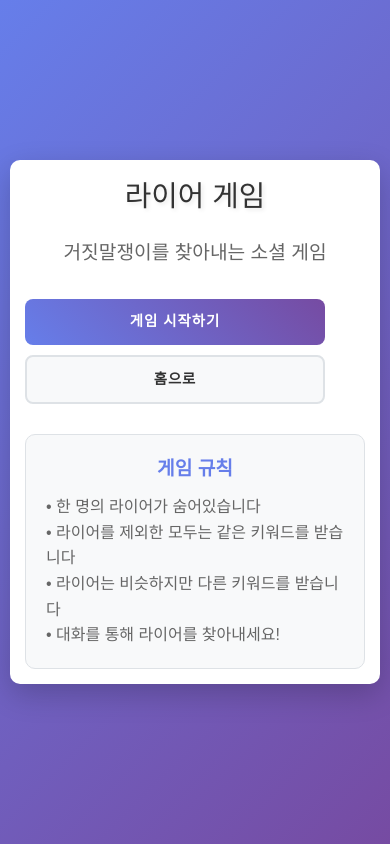
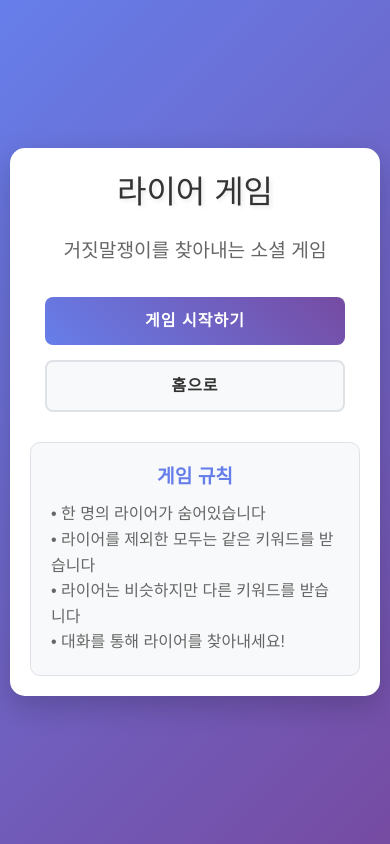
Before and after one commit to SeanMoon1/Liar_game, a React (Create React App) app in the folder liar_game/: page / in a window 390 px wide. Built offline with nearby package versions, Linux system fonts and the light colour scheme; no server answers.

Commit message:
css change

```diff
--- a/liar_game/src/index.css
+++ b/liar_game/src/index.css
@@ -577,13 +577,11 @@ input[type="text"]:focus {
 @media (max-width: 768px) {
   body {
     padding: 10px;
-    min-height: 100vh;
   }
 
   .screen {
     padding: 20px;
     min-height: 500px;
-    border-radius: 10px;
   }
 
   h1 {
@@ -596,29 +594,26 @@ input[type="text"]:focus {
 
   .button-group {
     flex-direction: column;
-    gap: 10px;
+    align-items: center;
   }
 
   .btn {
     width: 100%;
     max-width: 300px;
-    padding: 15px 20px;
-    font-size: 1rem;
   }
 
   .input-group {
     flex-direction: column;
-    gap: 10px;
+    align-items: center;
   }
 
   input[type="text"] {
-    width: 100%;
-    padding: 15px;
-    font-size: 16px; /* 모바일에서 자동 확대 방지 */
+    min-width: 100%;
+    max-width: 100%;
   }
 
   .topics-grid {
-    grid-template-columns: 1fr;
+    grid-template-columns: repeat(2, 1fr);
   }
 
   .chat-container {
@@ -627,7 +622,6 @@ input[type="text"]:focus {
 
   .message-input {
     flex-direction: column;
-    gap: 10px;
   }
 
   .message-input button {
@@ -635,19 +629,17 @@ input[type="text"]:focus {
   }
 
   .modal {
+    padding: 20px;
     width: 95%;
-    max-width: 400px;
-    padding: 20px;
   }
 
   .vote-player-btn {
-    padding: 15px;
-    font-size: 1rem;
+    padding: 12px;
+    font-size: 0.9em;
   }
 
   .vote-count {
-    padding: 10px;
-    font-size: 0.9rem;
+    padding: 8px 12px;
   }
 
   .result-content {
@@ -658,33 +650,3 @@ input[type="text"]:focus {
     padding: 15px;
   }
 }
-
-/* 매우 작은 화면 */
-@media (max-width: 480px) {
-  .screen {
-    padding: 15px;
-    min-height: 450px;
-  }
-
-  h1 {
-    font-size: 1.8rem;
-  }
-
-  h2 {
-    font-size: 1.3rem;
-  }
-
-  .btn {
-    padding: 12px 16px;
-    font-size: 0.9rem;
-  }
-
-  .chat-container {
-    height: 350px;
-  }
-
-  .modal {
-    width: 98%;
-    padding: 15px;
-  }
-}
```
